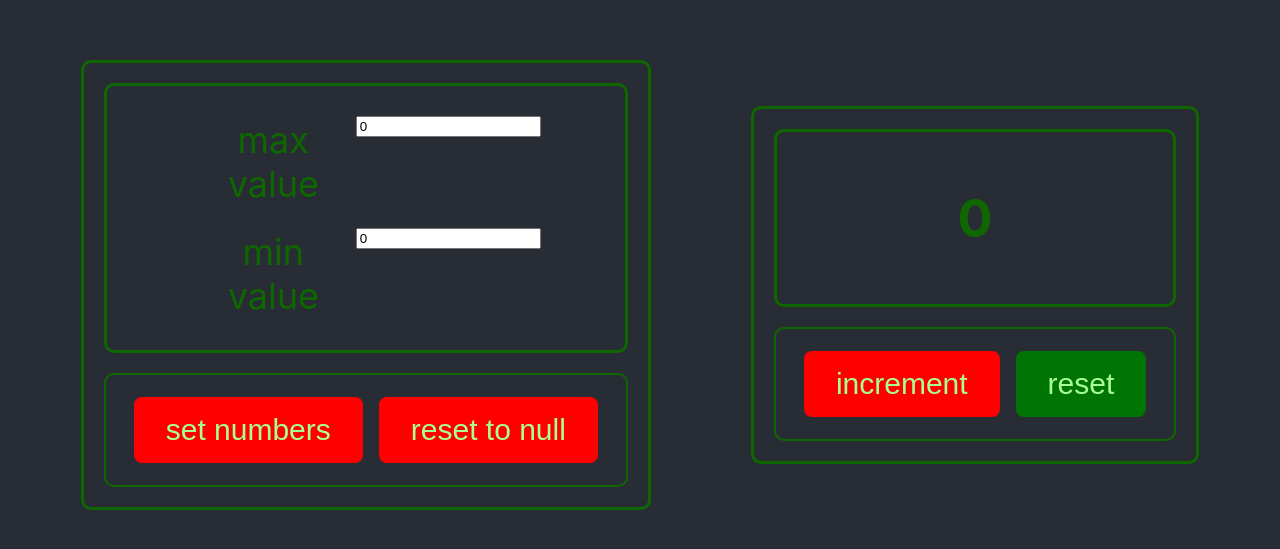
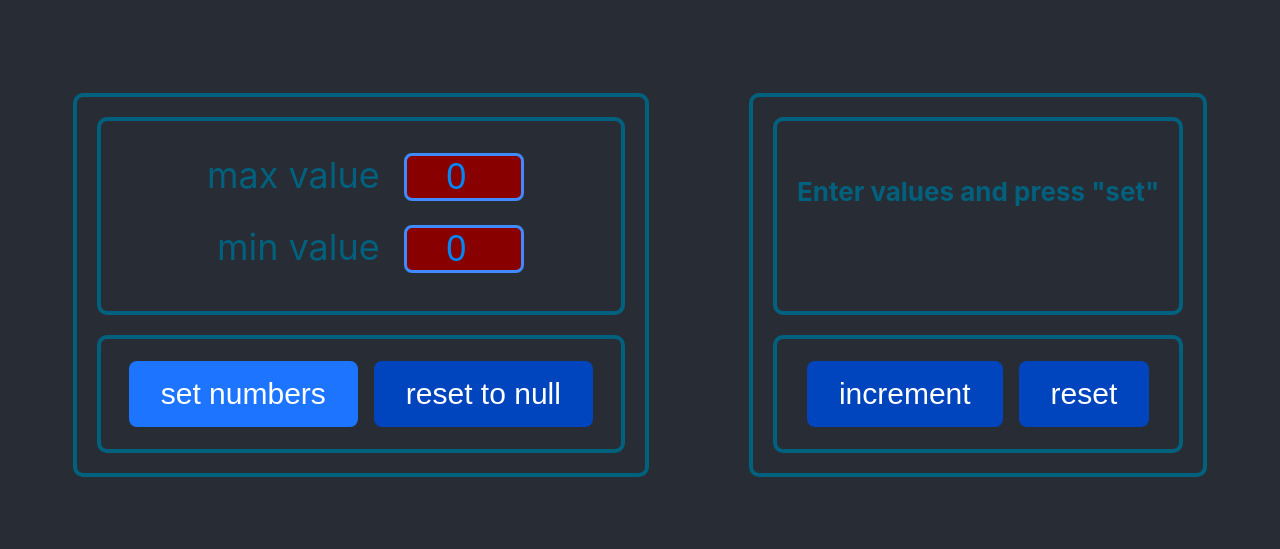
Before and after one commit to msaserj/counter, a React (Create React App) app: page / in a window 1280 px wide. Shown: the part 115-664 px from the top of the page. Built offline with nearby package versions, Linux system fonts and the light colour scheme.

Commit message:
counter new counter 08

```diff
--- a/src/App.css
+++ b/src/App.css
@@ -1,42 +1,3 @@
-.counter {
-  display: flex;
-  justify-content: center;
-  margin: 50px;
-}
-.input-block {
-  display: flex;
-  justify-content: flex-end;
-  width: 350px;
-  margin: auto;
-
-}
-
-.input-div {
-  margin-right: 0;
-}
-
-.input {
-  max-width:110px;
-  height:40px;
-  font-size: 36px;
-  text-align: center;
-  color: #428d26;
-  margin: 12px ;
-  background-color: #282c34;
-  border: solid 2px;
-  border-color: #006b17;
-  border-radius: 8px;
-}
-
-.input-red {
-  background-color: red;
-}
-
-p {
- margin: 12px;
-  font-size: 36px;
-}
-
 .App {
   text-align: center;
   background-color: #282c34;
@@ -44,23 +5,30 @@ p {
   display: flex;
   align-items: center;
   font-size: calc(10px + 2vmin);
-  color: #0f6700;
+
   justify-content: center;
+}
+.counter {
+  display: flex;
+  justify-content: center;
+  margin: 50px;
+  min-height: 350px;
+}
+.block {
+  height: 150px;
+
 }
 
 .window {
   margin: 0;
   padding: 20px;
-  border: solid 3px ;
+  border: solid 4px ;
+  border-radius: 10px;
+  color: #00617e;
+}
+.buttons-block {
+  margin-top: 20px;
+  padding: 20px;
+  border: solid 4px ;
   border-radius: 10px;
 }
-.buttons {
-  margin-top: 20px;
-  padding: 20px;
-  border: solid 2px ;
-  border-radius: 10px;
-}
-
-.App-link {
-  color: #61dafb;
-}
--- a/src/App.tsx
+++ b/src/App.tsx
@@ -8,25 +8,40 @@ function App() {
     const [localMin, setLocalMin] = useState(0)
     const [localMax, setLocalMax] = useState(0)
     const [counter, setCounter] = useState(0)
+    // активность кнопки Set
+    const [setButtonActive, setSetButtonActive] = useState(true)
+    // активность кнопки increment
+    const [incButtonActive, setIncButtonActive] = useState(false)
+    // статус табла
+    const [tabloStatus, setTabloStatus] = useState('set')
+
     // onChange
     const changeMaxValue = (max: number) => {
         setLocalMax(max)
+        setSetButtonActive(false)
+
+        console.log(max === counter)
     }
     const changeMinValue = (min: number) => {
         setLocalMin(min)
+        setSetButtonActive(false)
     }
 
     // Callback для закидывания значений из local стейтов в стэйт counter и localStorage
     const setNumHandler = () => {
         setCounter(localMin)
+        setSetButtonActive(true)
+        setIncButtonActive(false)
         localStorage.setItem('state-counter', JSON.stringify(
             {"min": Number(localMin), "max": Number(localMax), "count": Number(localMin)}))
     }
 
-    // useEffect(() => {
-    //     localStorage.setItem('state-counter', JSON.stringify(
-    //         {"min": Number(localMin), "max": Number(localMax), "count": Number(counter)}))
-    // }, [counter])
+
+   // не работает!!
+   //  useEffect(() => {
+   //      // localStorage.setItem('state-counter', JSON.stringify(
+   //      //     {"min": Number(localMin), "max": Number(localMax), "count": Number(counter)}))
+   //  }, )
 
     useEffect(() => {
         let counterObj = localStorage.getItem('state-counter')
@@ -35,37 +50,35 @@ function App() {
             setLocalMin(newObj.min)
             setLocalMax(newObj.max)
             setCounter(newObj.count)
-            console.log(localStorage.state-counter)
-
         }
     }, [])
-
-
 
     // вызываем инкремент стэйта Counter из компоненты Counter
     const increment = () => {
         if (counter < localMax) {
             setCounter(Number(counter) + 1)
+        } else if (counter === localMax) {
+            setIncButtonActive(true)
         }
     }
 
     // сброс значения counter в минимальное, вызываем из компоненты Counter
     const resetCounter = () => {
        setCounter(localMin)
-        //*
+        setIncButtonActive(false)
     }
-
+    // полный сброс
     const resetSettings = () => {
         localStorage.setItem('state-counter', JSON.stringify({"min": 0, "max": 0, "count": 0}))
         setLocalMin(0)
         setLocalMax(0)
         setCounter(0)
+        setSetButtonActive(false)
     }
-
-    let alertEnteryField = "normal-color"
-    if (localMin === localMax){
-
-    }
+    // стилизация инпутов и каунтера
+    let InputClassMax = localMax < 0 || localMax === localMin || localMax < localMin ? "error" : '';
+    let InputClassMin = localMin < 0 || localMax === localMin || localMax < localMin ? "error" : '';
+    let redCounter = localMax === counter;
 
     return (
         <div className="App">
@@ -74,12 +87,16 @@ function App() {
                 localMax={localMax} localMin={localMin}
                 changeMaxValue={changeMaxValue}
                 changeMinValue={changeMinValue}
-                resetSettings={resetSettings}/>
+                resetSettings={resetSettings}
+                inputClassMax={InputClassMax}
+                inputClassMin={InputClassMin}
+                activeButtonSet={setButtonActive}/>
             <Counter
                 counter={counter}
                 increment={increment}
                 resetCounter={resetCounter}
-            />
+                redCounter={redCounter}
+                activeButtonInc={incButtonActive} status={tabloStatus}/>
         </div>
     );
 }
--- a/src/Blocks/Counter.module.css
+++ b/src/Blocks/Counter.module.css
@@ -1,6 +1,6 @@
-.disabledclass {
-    background-color: red;
+.blue {
+    color: #005bf6;
 }
-/*.abledclass {*/
-/*    background-color: yellow;*/
-/*}*/
+.red {
+     color: #8c0000;
+ }
--- a/src/Blocks/Counter.tsx
+++ b/src/Blocks/Counter.tsx
@@ -1,12 +1,16 @@
-import React from 'react';
+import React, {useState} from 'react';
 import {Button} from "../ButtonAndInput/Button";
-import classes from "./Counter.module.css";
+import css from "./Counter.module.css"
+
 
 
 type CounterType = {
     counter: number
     increment: () => void
     resetCounter: () => void
+    activeButtonInc: boolean
+    redCounter: boolean
+    status: string
 }
 
 
@@ -20,19 +24,23 @@ export const Counter = (props: CounterType) => {
     const resetHandler = () => {
           props.resetCounter()
     }
-    let disabledClass = classes.disabledclass
-    let abledClass = classes.abledclass
+    const redCounter = props.redCounter ? css.red : css.blue
+
+    const tabloNum = <h1 className={redCounter}>{props.counter}</h1>
+    const tabloInf = <h4>Enter values and press "set"</h4>
+    const tabloErr = <h2 className={css.red}>Incorrect!</h2>
+
+
 
     return (
         <div className="counter">
             <div className="window">
-                <div className="counter window">
-
-                    <h1>{props.counter}</h1>
+                <div className="window block">
+                    {props.status === 'error' ? tabloErr : props.status === 'set' ? tabloInf : tabloNum}
                 </div>
-                <div className="buttons">
-                    <Button callBack={incHandler} name="increment" disabledClass={disabledClass} disable={false}/>
-                    <Button callBack={resetHandler} name="reset" disabledClass={abledClass} disable={false}/>
+                <div className="buttons-block">
+                    <Button callBack={incHandler} name="increment"   activeButton={props.activeButtonInc}/>
+                    <Button callBack={resetHandler} name="reset"   activeButton={false}/>
                 </div>
             </div>
         </div>
--- /dev/null
+++ b/src/Blocks/Settings.module.css
@@ -0,0 +1,13 @@
+.input {
+    margin-right: 0;
+}
+.inputblock {
+    display: flex;
+    justify-content: flex-end;
+    width: 350px;
+    margin: auto;
+}
+p {
+    margin: 12px;
+    font-size: 36px;
+}
--- a/src/Blocks/Settings.tsx
+++ b/src/Blocks/Settings.tsx
@@ -1,7 +1,7 @@
-import React, {ChangeEvent} from 'react';
+import React from 'react';
 import {Button} from "../ButtonAndInput/Button";
-import classes from "./Counter.module.css";
 import {Input} from "../ButtonAndInput/Input";
+import css from "./Settings.module.css"
 
 type SettingsType = {
     setNumHandler: () => void
@@ -10,7 +10,9 @@ type SettingsType = {
     localMin: number
     localMax: number
     resetSettings: () => void
-
+    inputClassMin: string
+    inputClassMax: string
+    activeButtonSet: boolean
 }
 
 export const Settings = (props: SettingsType) => {
@@ -36,43 +38,40 @@ const onChangeHandlerMin = (num: number) => {
         props.resetSettings()
     }
 
-    let disabledClass = classes.disabledclass
-    let abledClass = classes.abledclass
+
 
 
     return (
         <div className="counter">
             <div className="window">
-                <div className="window">
-                    <div className="input-block">
+                <div className="window block">
+                    <div className={css.inputblock}>
                         <p>max value</p>
-                        <div className="input-div">
-
+                        <div className={css.input}>
                             <Input
-                                // onChange={onChangeHandlerMax}
                                 value={props.localMax}
-                                // className={props.localMax>=0 && props.localMax > props.localMin ? "input" : "input input-red"}
-                                // type="number"
-                                setValue={onChangeHandlerMax}/>
+                                setValue={onChangeHandlerMax}
+                                cssClass={props.inputClassMax}
+                            />
                         </div>
                     </div>
-                    <div className="input-block">
+                    <div className={css.inputblock}>
                         <p>min value</p>
-                        <div className="input-div">
+                        <div className={css.input}>
                             <Input
-                                // onChange={onChangeHandlerMax}
                                 value={props.localMin}
-                                // className={props.localMax>=0 && props.localMax > props.localMin ? "input" : "input input-red"}
-                                // type="number"
-                                setValue={onChangeHandlerMin}/>
+                                setValue={onChangeHandlerMin}
+                                cssClass={props.inputClassMin}
+
+                            />
                         </div>
                     </div>
                 </div>
-                <div className="buttons">
-                    <Button callBack={setNumbersHandler} name="set numbers" disabledClass={disabledClass}
-                            disable={false}/>
-                    <Button callBack={resetSettingsHandler} name="reset to null" disabledClass={disabledClass}
-                            disable={false}/>
+                <div className="buttons-block">
+                    <Button callBack={setNumbersHandler} name="set numbers"
+                            activeButton={props.activeButtonSet}/>
+                    <Button callBack={resetSettingsHandler} name="reset to null"
+                            activeButton={false}/>
                 </div>
             </div>
         </div>
--- a/src/ButtonAndInput/Button.module.css
+++ b/src/ButtonAndInput/Button.module.css
@@ -1,10 +1,8 @@
-
-
 .button {
-    background-color: #007506;
+    background-color: #0044be;
     border: none;
     border-radius: 8px;
-    color: #a8ff91;
+    color: #ffffff;
     padding: 16px 32px;
     text-align: center;
     text-decoration: none;
@@ -17,11 +15,11 @@
 
 .button:hover {
     background-color: #ffffff;
-    color: #4CAF50;
+    color:  #005bf6;
 }
 
-.buttondisabled {
-    background-color: #4CAF50;
+.disabled {
+    background-color: #1d75ff;
     border: none;
     border-radius: 8px;
     color: white;
@@ -29,7 +27,7 @@
     text-align: center;
     text-decoration: none;
     display: inline-block;
-    font-size: 16px;
+    font-size: 30px;
     margin: 2px 8px;
     transition-duration: 0.4s;
     cursor: not-allowed;
--- a/src/ButtonAndInput/Button.tsx
+++ b/src/ButtonAndInput/Button.tsx
@@ -1,22 +1,24 @@
 import React from 'react';
-import classes from "./Button.module.css"
+import css from "./Button.module.css"
 
 type ButtonType = {
     name: string
     callBack: ()=> void
-    disabledClass: string
-    disable: boolean
+    disabledClass?: string
+    activeButton: boolean
 }
 
 export const Button = (props: ButtonType) => {
+
+    let isActive = props.activeButton ? css.disabled : css.button
     const onClickHandler = () => {
       props.callBack()
     }
     return (
         <button
             onClick={onClickHandler}
-            className={classes.button + ' ' + props.disabledClass}
-            disabled={props.disable}
+            className={isActive}
+            disabled={props.activeButton}
         >{props.name}</button>
     );
 };
--- /dev/null
+++ b/src/ButtonAndInput/Input.module.css
@@ -0,0 +1,25 @@
+.input {
+    max-width:110px;
+    height:40px;
+    font-size: 36px;
+    text-align: center;
+    color: #005bf6;
+    margin: 12px ;
+    background-color: #282c34;
+    border: solid 3px;
+    border-color: #3f8aff;
+    border-radius: 8px;
+}
+
+.inputred {
+    max-width:110px;
+    height:40px;
+    font-size: 36px;
+    text-align: center;
+    color: #0087f6;
+    margin: 12px ;
+    background-color: #880000;
+    border: solid 3px;
+    border-color: #3f8aff;
+    border-radius: 8px;
+}
--- a/src/ButtonAndInput/Input.tsx
+++ b/src/ButtonAndInput/Input.tsx
@@ -1,15 +1,25 @@
 import React, {ChangeEvent} from 'react';
+import css from "./Input.module.css"
 
 type InputPropsType = {
     setValue:(num: number) => void
     value: number
+    cssClass: string
 }
 
 export const Input = (props: InputPropsType) => {
+
+    const finalInputClassName = props.cssClass ? css.inputred : css.input
+
     const onChangeInputHandler = (event: ChangeEvent<HTMLInputElement>) => {
         props.setValue(event.currentTarget.valueAsNumber)
     }
     return (
-            <input value={props.value} onChange={onChangeInputHandler} type="number"/>
+            <input
+                type="number"
+                value={props.value}
+                onChange={onChangeInputHandler}
+                className={finalInputClassName}
+            />
     );
 };
```
